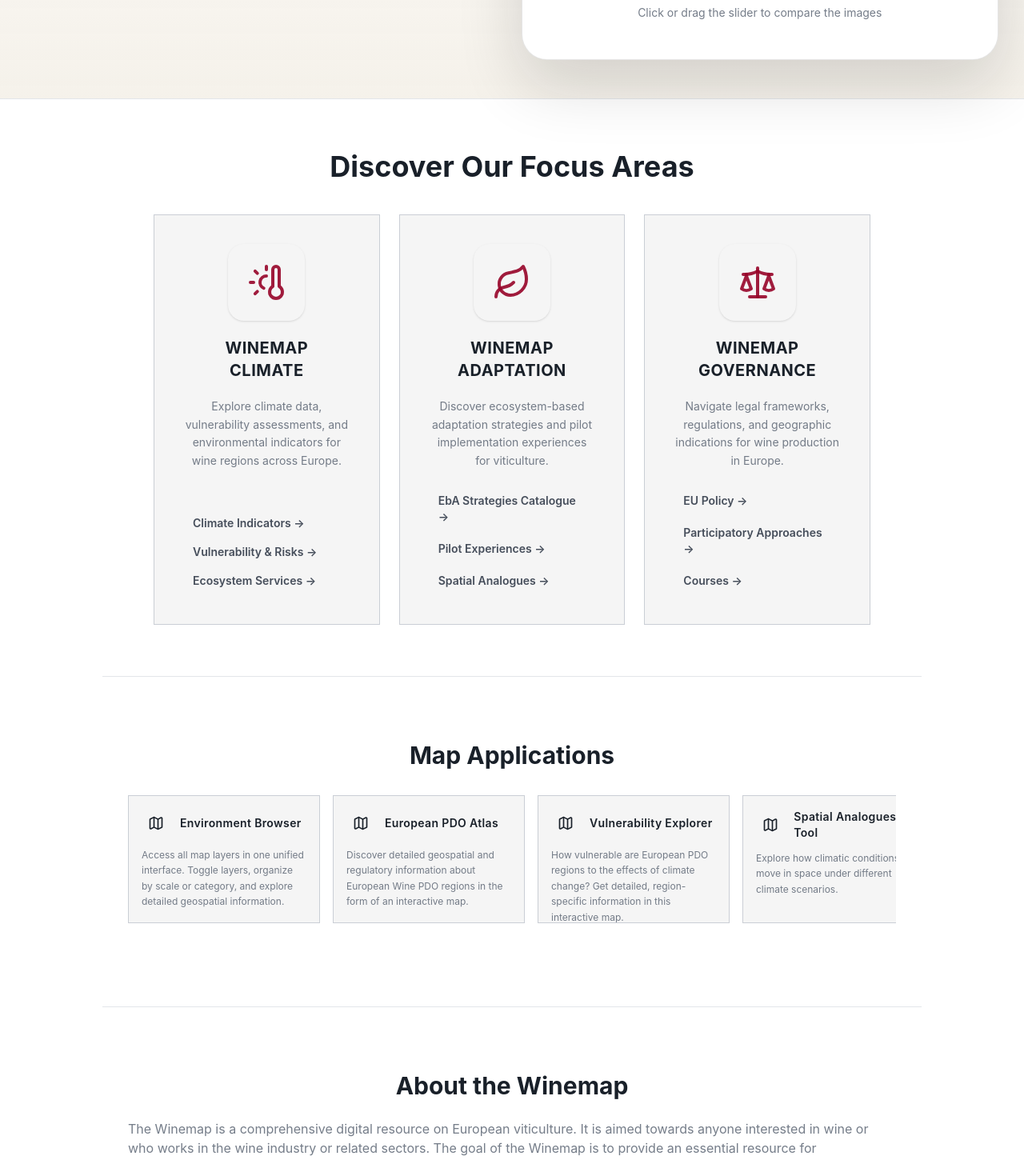
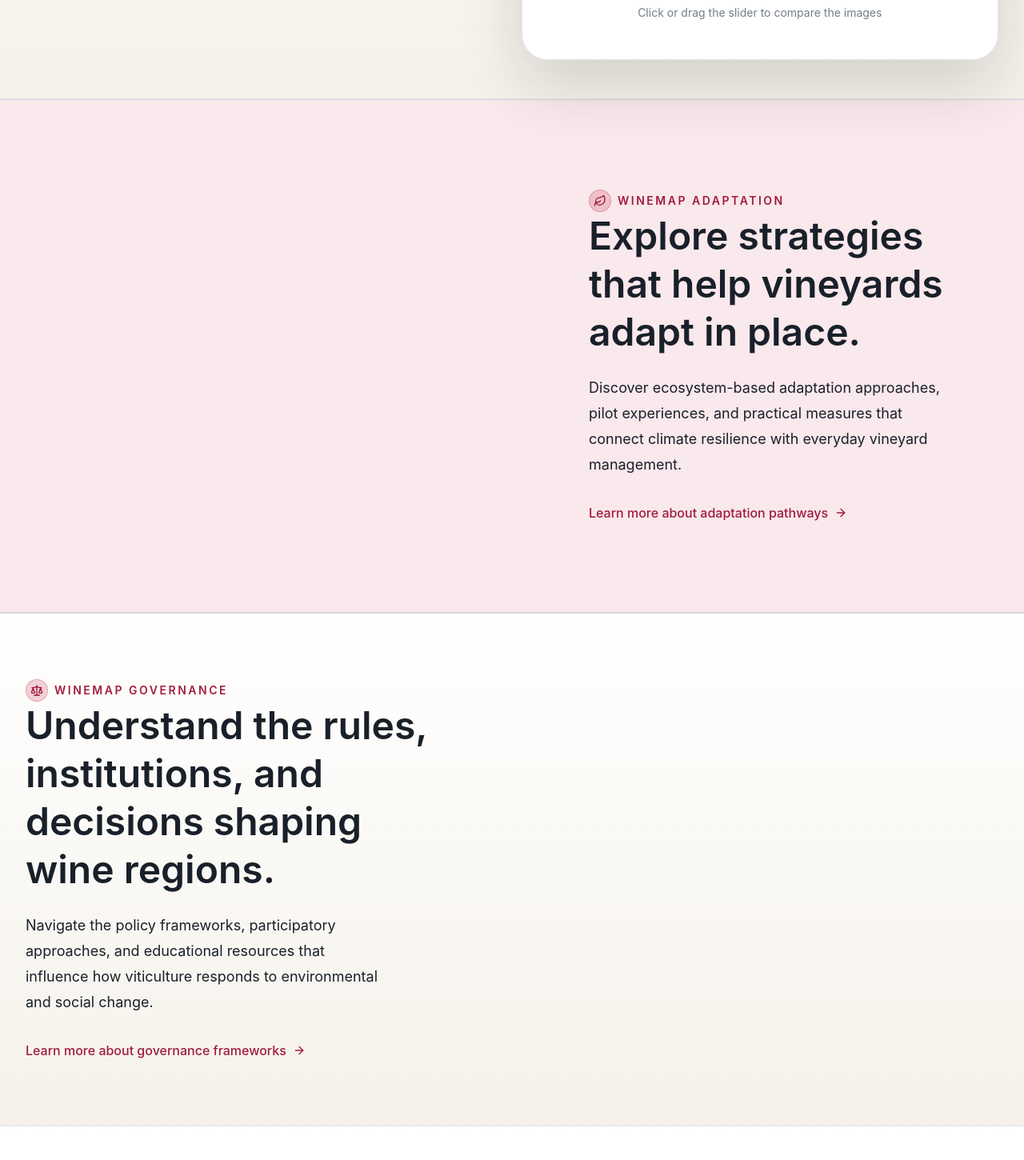
Before and after one commit to Eurac-Research/winemap, a Next.js app: page / in a window 1280 px wide. Shown: the part 1100-2550 px from the top of the page at 80% size. Built offline with nearby package versions, Linux system fonts and the light colour scheme.

Commit message:
add sections for adaptation and governance

```diff
--- a/src/app/page.tsx
+++ b/src/app/page.tsx
@@ -6,7 +6,7 @@ import { mapApplications } from "@/app/components/map-applications/mapApplicatio
 import MainAreaCard from "@/app/components/winemap-sections/MainAreaCard";
 import { mainAreas } from "@/app/components/winemap-sections/mainAreas";
 
-import { ArrowRight, Leaf } from 'lucide-react';
+import { ArrowRight, Leaf, Scale } from 'lucide-react';
 
 export default function HomePage() {
 
@@ -89,6 +89,64 @@ export default function HomePage() {
                 />
               </div>
             </div>
+          </div>
+        </div>
+      </section>
+
+      <section className="border-y border-[color:var(--border-soft)] bg-[color:var(--primary)]/10">
+        <div className="mx-auto grid max-w-7xl gap-10 px-4 py-8 sm:px-6 lg:grid-cols-[minmax(0,0.95fr)_minmax(0,0.85fr)] lg:items-center lg:gap-12 lg:px-8 lg:py-12">
+          <div className="relative min-h-[24rem] lg:min-h-[34rem]">
+          </div>
+
+          <div className="max-w-lg lg:justify-self-end">
+            <div className="inline-flex items-center gap-2 text-sm font-semibold uppercase tracking-[0.18em] text-[color:var(--accent-strong)]">
+              <span className="inline-flex h-7 w-7 items-center justify-center rounded-full border border-[color:var(--accent-strong)]/25 bg-[color:var(--primary)]/20 text-[color:var(--accent-strong)]">
+                <Leaf className="h-4 w-4" />
+              </span>
+              <span>Winemap Adaptation</span>
+            </div>
+            <h2 className="max-w-lg text-4xl font-semibold leading-tight text-[color:var(--text-strong)] sm:text-5xl">
+              Explore strategies that help vineyards adapt in place.
+            </h2>
+            <p className="mt-6 max-w-md text-lg leading-8 text-[color:var(--text-strong)]">
+              Discover ecosystem-based adaptation approaches, pilot experiences, and practical measures that connect climate resilience with everyday vineyard management.
+            </p>
+            <Link
+              href="/adaptation"
+              className="mt-8 inline-flex items-center gap-2 text-base font-medium text-[color:var(--accent-strong)] transition hover:gap-3"
+            >
+              <span>Learn more about adaptation pathways</span>
+              <ArrowRight className="h-4 w-4" />
+            </Link>
+          </div>
+        </div>
+      </section>
+
+      <section className="border-y border-[color:var(--border-soft)] bg-[linear-gradient(180deg,rgba(255,255,255,0.98),rgba(244,240,232,0.9))]">
+        <div className="mx-auto grid max-w-7xl gap-12 px-4 py-8 sm:px-6 lg:grid-cols-[minmax(0,0.95fr)_minmax(0,1.05fr)] lg:items-center lg:gap-20 lg:px-8 lg:py-12">
+          <div className="max-w-xl">
+            <div className="inline-flex items-center gap-2 text-sm font-semibold uppercase tracking-[0.18em] text-[color:var(--accent-strong)]">
+              <span className="inline-flex h-7 w-7 items-center justify-center rounded-full border border-[color:var(--accent-strong)]/25 bg-[color:var(--primary)]/20 text-[color:var(--accent-strong)]">
+                <Scale className="h-4 w-4" />
+              </span>
+              <span>Winemap Governance</span>
+            </div>
+            <h2 className="max-w-lg text-4xl font-semibold leading-tight text-[color:var(--text-strong)] sm:text-5xl">
+              Understand the rules, institutions, and decisions shaping wine regions.
+            </h2>
+            <p className="mt-6 max-w-md text-lg leading-8 text-[color:var(--text-strong)]">
+              Navigate the policy frameworks, participatory approaches, and educational resources that influence how viticulture responds to environmental and social change.
+            </p>
+            <Link
+              href="/legal/eu-policy"
+              className="mt-8 inline-flex items-center gap-2 text-base font-medium text-[color:var(--accent-strong)] transition hover:gap-3"
+            >
+              <span>Learn more about governance frameworks</span>
+              <ArrowRight className="h-4 w-4" />
+            </Link>
+          </div>
+
+          <div className="relative min-h-[24rem] lg:min-h-[34rem]">
           </div>
         </div>
       </section>
```
